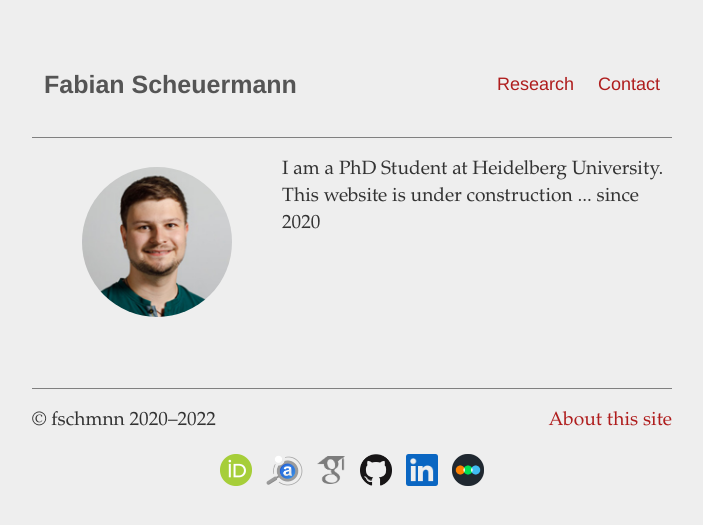
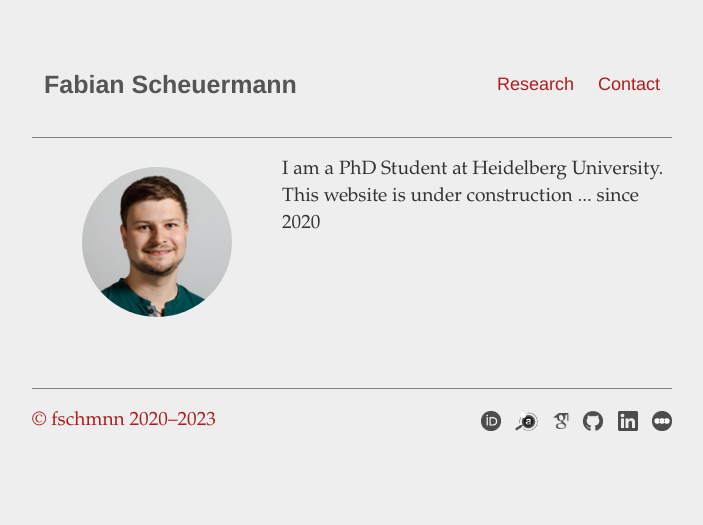
Before and after one commit to fschmnn/fschmnn.github.io, a Jekyll site: the page built from index.md, in a window 1280 px wide. Shown: the top 525 px of the page, without its empty margins (288-991 px from the left). Built offline with Jekyll 4.4.1, drawn with Linux system fonts in a browser that asks for light colours.

Commit message:
2023.03.11 - update footer

```diff
--- a/_includes/footer.html
+++ b/_includes/footer.html
@@ -4,22 +4,19 @@
 <div class="footer">
     <link rel="stylesheet" href="/css/header.css">
     <p style="text-align:left;">
-        &copy; fschmnn 2020&ndash;2022
+		<a href="/about" title="about">&copy; fschmnn 2020&ndash;2023</a>
     <span style="float:right;">
-		<a href="/about" title="About this site">About this site</a>
+        <a href="https://orcid.org/0000-0003-2707-4678" target="_blank"> <img alt="ORCID" src="/assets/icons/orcid_bw.png" width="20" height="20" /></a>
+		&nbsp;
+		<a href="https://ui.adsabs.harvard.edu/search/q=orcid%3A0000-0003-2707-4678&sort=date%20desc%2C%20bibcode%20desc&p_=0"> <img alt="ads" src="/assets/icons/ads_bw.png" width="23" height="20" /></a>
+		&nbsp;
+		<a href="https://scholar.google.com/citations?user=58UwVOcAAAAJ"> <img alt="Google Scholar" src="/assets/icons/google_bw.png" width="16" height="16" /></a>
+		&nbsp;
+		<a href="https://github.com/fschmnn"> <img alt="GitHub" src="/assets/icons/GitHub_bw.png" width="20" height="20" /></a>
+		&nbsp;
+		<a href="https://de.linkedin.com/in/fschmnn"> <img alt="LinkedIn" src="/assets/icons/linkedin_bw.png" width="20" height="20" /></a>
+		&nbsp;
+		<a href="https://letterboxd.com/jukeboxhero/"> <img alt="Letterboxd" src="/assets/icons/letterboxd_bw.png" width="20" height="20" /></a>
 	</span>
 	</p>
-	<p style="text-align:center">
-        <a href="https://orcid.org/0000-0003-2707-4678"> <img alt="ORCID" src="/assets/icons/orcid.png" width="32" height="32" /></a>
-		&nbsp;
-		<a href="https://ui.adsabs.harvard.edu/search/q=orcid%3A0000-0003-2707-4678&sort=date%20desc%2C%20bibcode%20desc&p_=0"> <img alt="ads" src="/assets/icons/ads.png" width="37" height="32" /></a>
-		&nbsp;
-		<a href="https://scholar.google.com/citations?user=58UwVOcAAAAJ"> <img alt="Google Scholar" src="/assets/icons/google.png" width="28" height="28" /></a>
-		&nbsp;
-		<a href="https://github.com/fschmnn"> <img alt="GitHub" src="/assets/icons/GitHub.png" width="32" height="32" /></a>
-		&nbsp;
-		<a href="https://de.linkedin.com/in/fschmnn"> <img alt="LinkedIn" src="/assets/icons/linkedin.png" width="32" height="32" /></a>
-		&nbsp;
-		<a href="https://letterboxd.com/jukeboxhero/"> <img alt="Letterboxd" src="/assets/icons/letterboxd.png" width="32" height="32" /></a>
-	</p>
 </div>
```
Also changed, not shown: assets/icons/GitHub_bw.png (added), assets/icons/ads_bw.png (added), assets/icons/google_bw.png (added), assets/icons/letterboxd_bw.png (added), assets/icons/linkedin_bw.png (added), assets/icons/orcid_bw.png (added).
